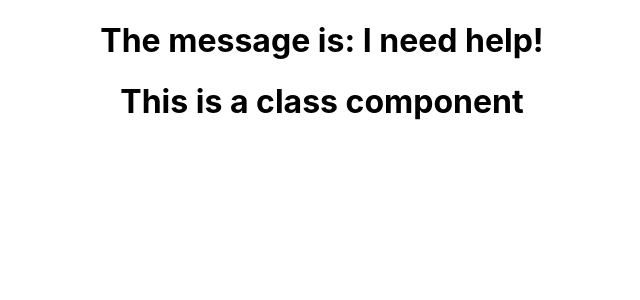
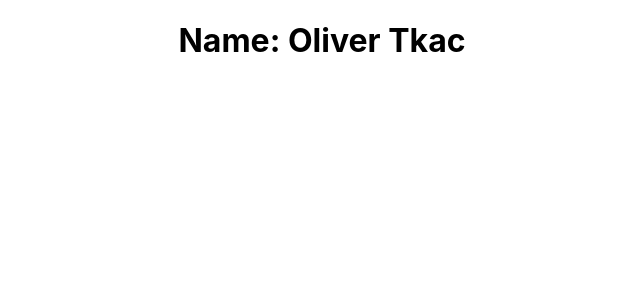
Before and after one commit to Oliver6644/react_prax, a React (Create React App) app: page / in a window 1280 px wide. Shown: the top 300 px of the page, without its empty margins (318-958 px from the left). Built offline with nearby package versions, Linux system fonts and the light colour scheme.

Commit message:
ep .10 props in functional component

```diff
--- a/src/App.js
+++ b/src/App.js
@@ -1,12 +1,14 @@
-import logo from './logo.svg';
+//import logo from './logo.svg';
 import './App.css';
-import Hello from './components/Hello';
-import Message from './components/Message';
+//import Hello from './components/Hello';
+//import Message from './components/Message';
+import Profile from "./components/Profile";
 function App() {
   return (
     <div className="App">
-      <Hello/>
-     <Message/>
+      <Profile name="Oliver" lastname ="Tkac" />
+
+
     </div>
   );
 }
--- /dev/null
+++ b/src/components/Profile.js
@@ -0,0 +1,11 @@
+function Profile(props){
+    console.log(props);
+   return (
+
+    <h1>
+        Name: {props.name} {props.lastname}
+    </h1>
+   );
+}
+
+export default Profile;
```
